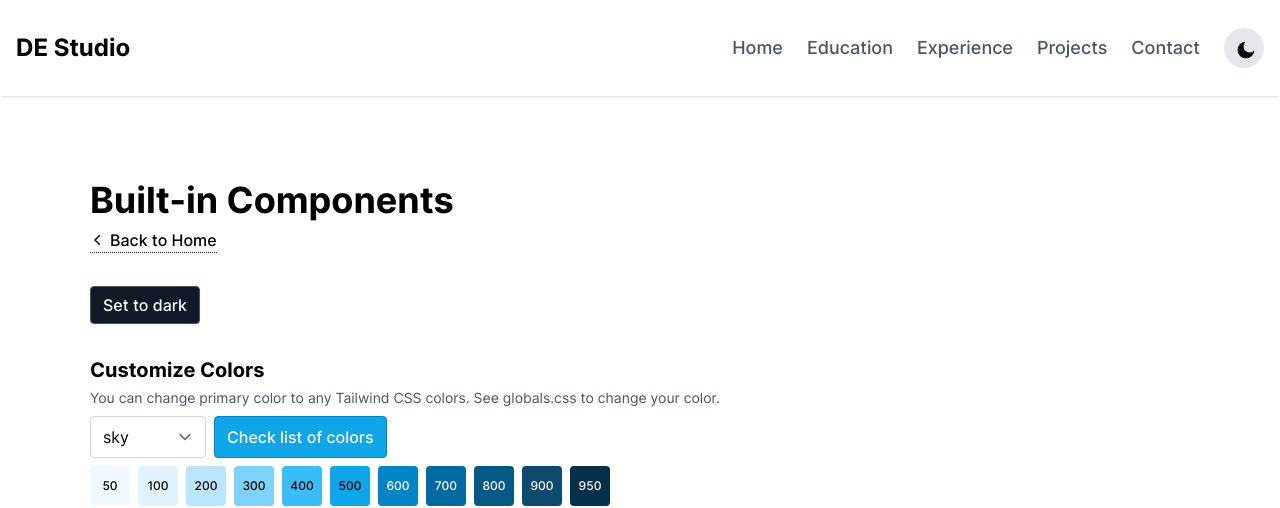
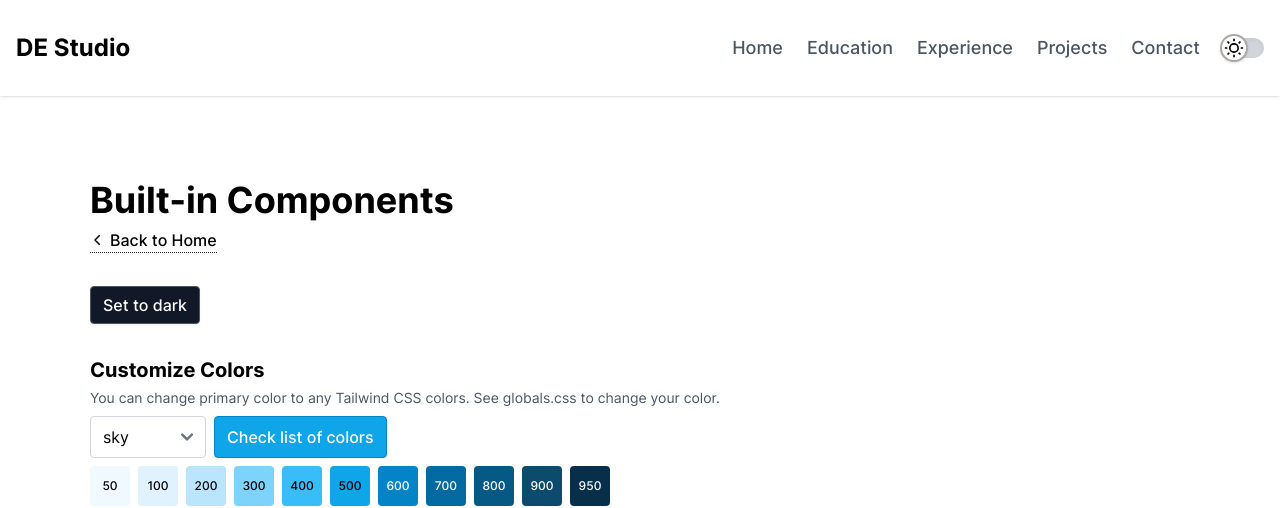
Before and after one commit to exceldeo/portfolio-excel, a Next.js app: page /components in a window 1280 px wide. Shown: the top 508 px of the page. Built offline with nearby package versions, Linux system fonts and the light colour scheme.

Commit message:
feat: add flowbite

```diff
--- a/package.json
+++ b/package.json
@@ -24,6 +24,8 @@
     "aos": "^3.0.0-beta.6",
     "classnames": "^2.3.2",
     "clsx": "^1.2.1",
+    "flowbite": "^1.8.1",
+    "flowbite-react": "^0.5.0",
     "framer-motion": "^10.13.0",
     "lucide-react": "^0.260.0",
     "next": "^13.4.10",
--- a/src/components/Navbar.tsx
+++ b/src/components/Navbar.tsx
@@ -3,9 +3,10 @@ import Link from 'next/link';
 import { useTheme } from 'next-themes';
 import React, { useState } from 'react';
 import { IoMdClose, IoMdMenu } from 'react-icons/io';
-import { RiMoonFill, RiSunLine } from 'react-icons/ri';
 
 import NAV_ITEMS from '@/data/navbarData';
+
+import ToggleButton from '@/components/buttons/ToggleButtonTheme';
 
 function Navbar() {
   const { systemTheme, theme, setTheme } = useTheme();
@@ -14,7 +15,7 @@ function Navbar() {
   let duration = 0.1;
 
   return (
-    <header className='border-sto fixed top-0 z-50 mx-auto  w-full px-4 shadow dark:border-b dark:border-stone-200 dark:bg-stone-800 backdrop-blur-xl bg-white/30'>
+    <header className='border-sto fixed top-0 z-50 mx-auto  w-full bg-white/30 px-4 shadow backdrop-blur-xl dark:border-b dark:border-stone-200 dark:bg-stone-800'>
       <div className='justify-between md:flex md:items-center'>
         <div className='flex items-center justify-between py-3'>
           <div className='md:block md:py-5'>
@@ -78,11 +79,12 @@ function Navbar() {
                   className='h-10 w-10 rounded-full bg-gray-200 p-3 dark:bg-gray-800'
                   onClick={() => setTheme(theme === 'dark' ? 'light' : 'dark')}
                 >
-                  {currentTheme === 'dark' ? (
+                  {/* {currentTheme === 'dark' ? (
                     <RiSunLine color='black' size={20} />
                   ) : (
                     <RiMoonFill color='black' size={20} />
                   )}
+                  <ToggleButton /> */}
                 </button>
               </div>
             </motion.div>
@@ -103,19 +105,11 @@ function Navbar() {
                 {item.label}
               </Link>
             ))}
-            <div className='text-right'>
-              <button
-                aria-label='Toggle Dark Mode'
-                type='button'
-                className='h-10 w-10 rounded-full bg-gray-200 p-3 dark:bg-gray-800'
-                onClick={() => setTheme(theme === 'dark' ? 'light' : 'dark')}
-              >
-                {currentTheme === 'dark' ? (
-                  <RiSunLine color='black' size={20} />
-                ) : (
-                  <RiMoonFill color='black' size={20} />
-                )}
-              </button>
+            <div>
+              <ToggleButton
+                setChecked={() => setTheme(theme === 'dark' ? 'light' : 'dark')}
+                checked={currentTheme === 'dark'}
+              />
             </div>
           </div>
         </div>
--- /dev/null
+++ b/src/components/buttons/ToggleButtonTheme.tsx
@@ -0,0 +1,50 @@
+import React from 'react';
+import { RiMoonFill, RiSunLine } from 'react-icons/ri';
+
+import './style.css';
+
+import cx from '@/utils/cx';
+
+interface Props {
+  className?: string;
+  checked: boolean;
+  setChecked: React.Dispatch<React.SetStateAction<boolean>>;
+}
+
+function ToggleButtonTheme({
+  className,
+  checked = false,
+  setChecked,
+  ...rest
+}: Props & React.HTMLAttributes<HTMLDivElement>) {
+  return (
+    <div
+      className={cx('flex w-full items-center justify-center', className)}
+      {...rest}
+    >
+      <label htmlFor='toogleA' className='flex cursor-pointer items-center'>
+        <div className='relative'>
+          <input
+            id='toogleA'
+            type='checkbox'
+            className='sr-only'
+            checked={checked}
+            onChange={() => setChecked(!checked)}
+          />
+          <div className='h-5 w-10 rounded-full bg-gray-300 shadow-inner'></div>
+          <div className='dot absolute -left-1 -top-1 h-7 w-7 rounded-full border-2 border-stone-500 border-opacity-60 bg-white shadow transition dark:border-white dark:bg-stone-950 '>
+            <div className='flex h-full w-full items-center justify-center '>
+              {checked ? (
+                <RiMoonFill color='white' size={20} />
+              ) : (
+                <RiSunLine color='black' size={20} />
+              )}
+            </div>
+          </div>
+        </div>
+      </label>
+    </div>
+  );
+}
+
+export default ToggleButtonTheme;
--- /dev/null
+++ b/src/components/buttons/style.css
@@ -0,0 +1,4 @@
+/* Toggle A */
+input:checked ~ .dot {
+  transform: translateX(100%);
+}
--- a/src/components/card/projectsCard.tsx
+++ b/src/components/card/projectsCard.tsx
@@ -26,9 +26,9 @@ function ProjectsCard() {
         >
           <path
             stroke='currentColor'
-            stroke-linecap='round'
-            stroke-linejoin='round'
-            stroke-width='2'
+            strokeLinecap='round'
+            strokeLinejoin='round'
+            strokeWidth='2'
             d='M1 5h12m0 0L9 1m4 4L9 9'
           />
         </svg>
--- a/src/sections/home/Hero/index.tsx
+++ b/src/sections/home/Hero/index.tsx
@@ -13,7 +13,7 @@ function HeroSection() {
           <h1 className='text-7xl font-bold text-stone-900 dark:text-stone-50'>
             Hi, I'm <span className='text-primary-700'>Excel Deo</span>
           </h1>
-          <h2 className='text-2xl font-medium text-stone-900 dark:text-stone-50'>
+          <h2 className='text-2xl font-medium text-stone-900 dark:text-white'>
             I'm a{' '}
             <span className='text-primary-400'>
               Fullstack Developer and Mobile Developer
--- a/tailwind.config.ts
+++ b/tailwind.config.ts
@@ -2,7 +2,9 @@ import type { Config } from 'tailwindcss';
 import defaultTheme from 'tailwindcss/defaultTheme';
 
 export default {
-  content: ['./src/**/*.{js,jsx,ts,tsx}'],
+  content: ['./src/**/*.{js,jsx,ts,tsx}', './node_modules/flowbite/**/*.js'],
+  darkMode: 'class',
+
   theme: {
     extend: {
       fontFamily: {
@@ -52,5 +54,10 @@ export default {
       },
     },
   },
-  plugins: [require('@tailwindcss/forms')],
+
+  plugins: [require('@tailwindcss/forms'), require('flowbite/plugin')],
+  flowbite: {
+    darkMode: 'class',
+    prefix: 'fb-',
+  },
 } satisfies Config;
```
Also changed, not shown: 1 other file (tests, documents, lock files or other folders).
